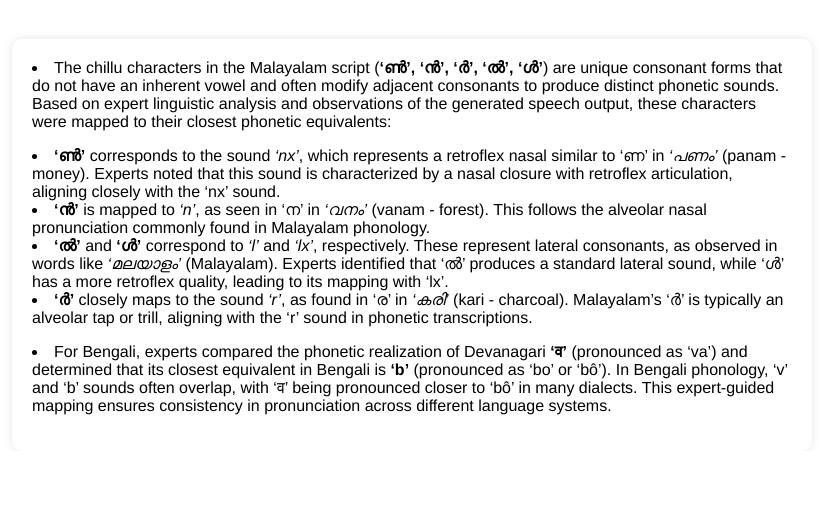
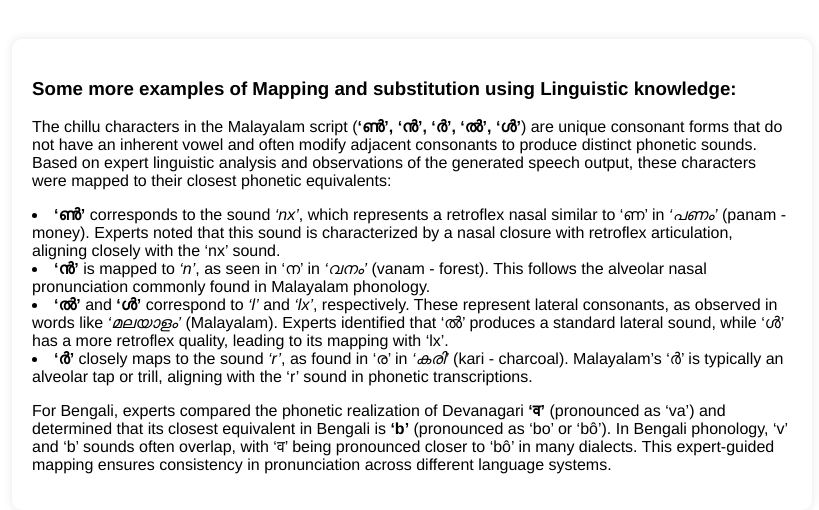
Before and after one commit to tts-synth/tts-synth.github.io, a plain HTML site: page cls_map.html in a window 1280 px wide. Shown: the part 1436-1946 px from the top of the page, without its empty margins (228-1047 px from the left). Before the commit the page ends 1887 px from the top, so only its background shows below. Drawn offline with Linux system fonts and the light colour scheme.

Commit message:
Update cls_map.html

```diff
--- a/cls_map.html
+++ b/cls_map.html
@@ -54,7 +54,8 @@
 
 			<!-- <p class="centeralign"><b> <u class="color-blue">	Comparison of Hindi sentence-based and IPU-based Tacotron2 systems </u></b></p> -->
 <div class="container">
-<li>The chillu characters in the Malayalam script (<strong>‘ൺ’, ‘ൻ’, ‘ർ’, ‘ൽ’, ‘ൾ’</strong>) are unique consonant forms that do not have an inherent vowel and often modify adjacent consonants to produce distinct phonetic sounds. Based on expert linguistic analysis and observations of the generated speech output, these characters were mapped to their closest phonetic equivalents:</p>
+<h3>Some more examples of Mapping and substitution using Linguistic knowledge:</h3>
+<p>The chillu characters in the Malayalam script (<strong>‘ൺ’, ‘ൻ’, ‘ർ’, ‘ൽ’, ‘ൾ’</strong>) are unique consonant forms that do not have an inherent vowel and often modify adjacent consonants to produce distinct phonetic sounds. Based on expert linguistic analysis and observations of the generated speech output, these characters were mapped to their closest phonetic equivalents:</p>
 
 <ul>
     <li><strong>‘ൺ’</strong> corresponds to the sound <em>‘nx’</em>, which represents a retroflex nasal similar to ‘ണ’ in <em>‘പണം’</em> (panam - money). Experts noted that this sound is characterized by a nasal closure with retroflex articulation, aligning closely with the ‘nx’ sound.</li>
@@ -63,7 +64,7 @@
     <li><strong>‘ർ’</strong> closely maps to the sound <em>‘r’</em>, as found in ‘ര’ in <em>‘കരി’</em> (kari - charcoal). Malayalam’s ‘ർ’ is typically an alveolar tap or trill, aligning with the ‘r’ sound in phonetic transcriptions.</li>
 </ul>
 
-<li>For Bengali, experts compared the phonetic realization of Devanagari <strong>‘व’</strong> (pronounced as ‘va’) and determined that its closest equivalent in Bengali is <strong>‘b’</strong> (pronounced as ‘bo’ or ‘bô’). In Bengali phonology, ‘v’ and ‘b’ sounds often overlap, with ‘व’ being pronounced closer to ‘bô’ in many dialects. This expert-guided mapping ensures consistency in pronunciation across different language systems.</p>
+<p>For Bengali, experts compared the phonetic realization of Devanagari <strong>‘व’</strong> (pronounced as ‘va’) and determined that its closest equivalent in Bengali is <strong>‘b’</strong> (pronounced as ‘bo’ or ‘bô’). In Bengali phonology, ‘v’ and ‘b’ sounds often overlap, with ‘व’ being pronounced closer to ‘bô’ in many dialects. This expert-guided mapping ensures consistency in pronunciation across different language systems.</p>
 
 
 </div>
```
